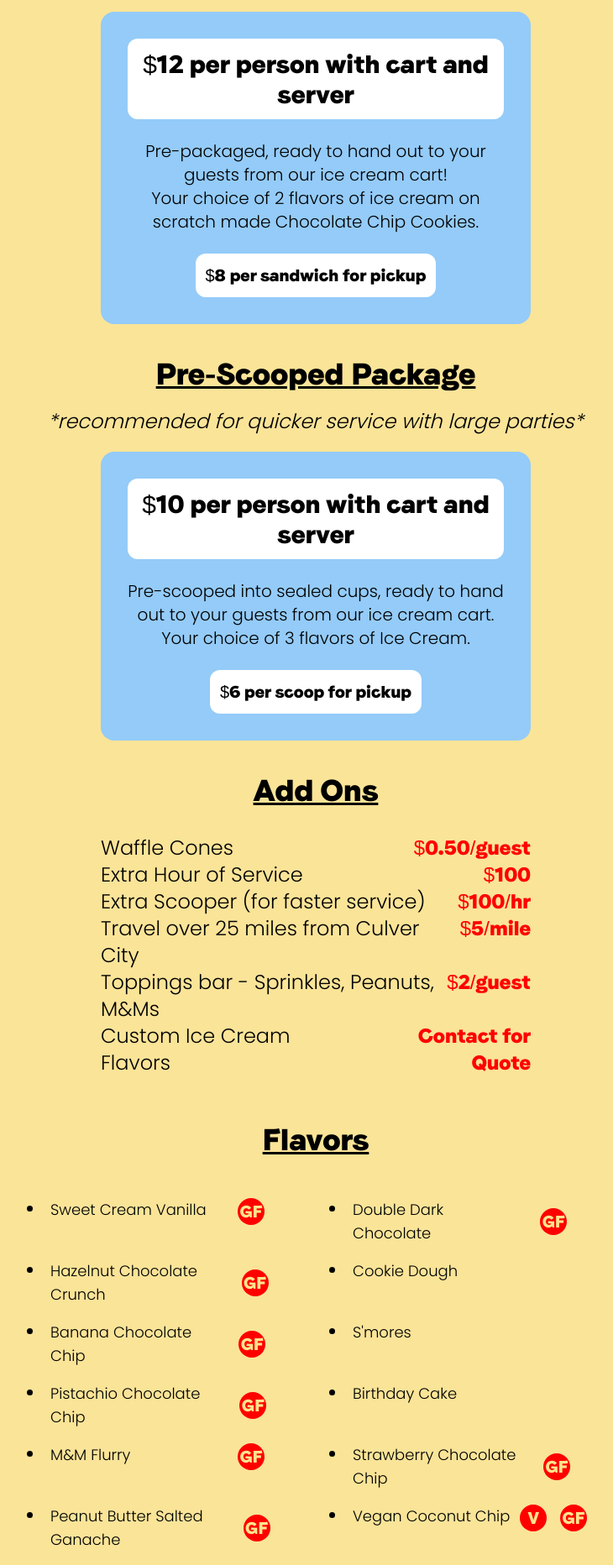
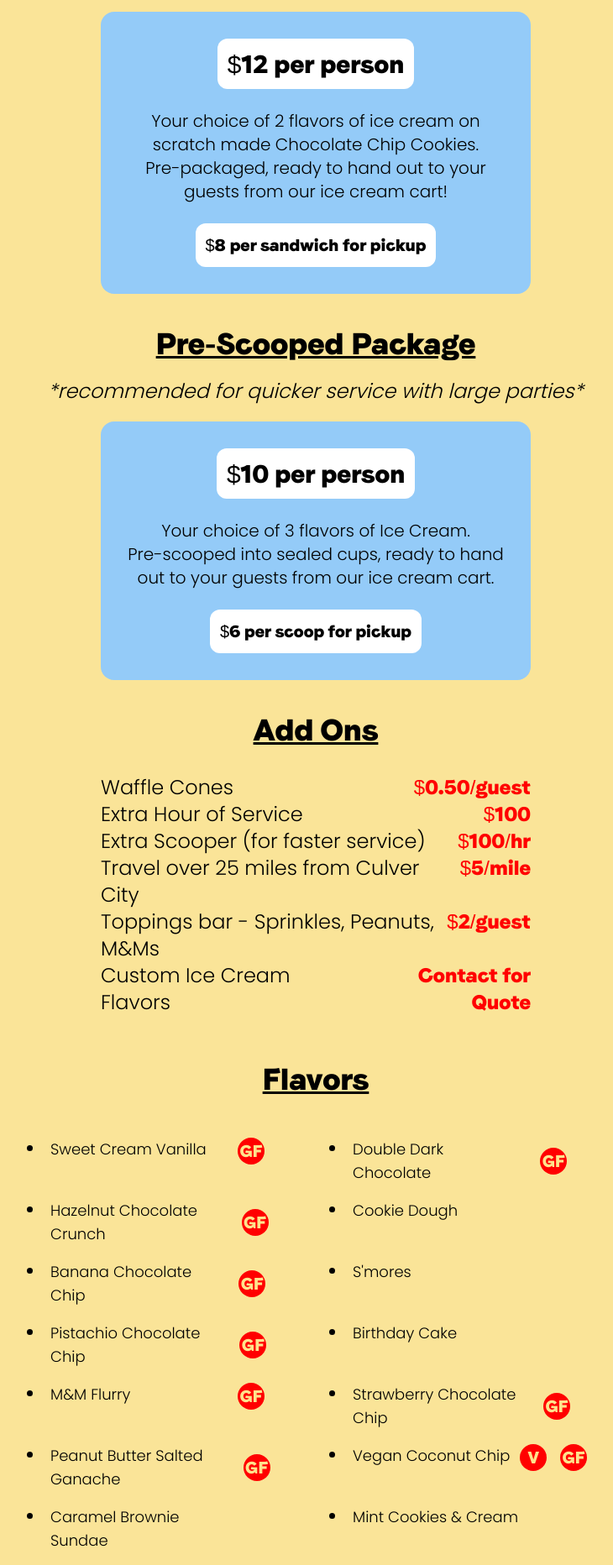
Before and after one commit to nmotamedi/SweetCuteCreamery, a React (Vite) app in the folder sweetcute/: page /catering in a window 1280 px wide. Shown: the part 1066-2930 px from the top of the page at 84% size, without its empty margins (264-994 px from the left). Built offline with nearby package versions, Linux system fonts and the light colour scheme.

Commit message:
Updated copy

```diff
--- a/sweetcute/src/Pages/Catering.tsx
+++ b/sweetcute/src/Pages/Catering.tsx
@@ -114,18 +114,18 @@ export function Catering() {
               <div className="relative w-full h-full rounded-2xl justify-center bg-[#94cbf8] p-2 md:p-5">
                 <div className="w-full text-center flex justify-center p-3">
                   <h3 className="text-black font-FaroVariable text-base md:text-xl xl:text-3xl  bg-white rounded-xl w-fit h-fit p-3">
-                    $12 per person with cart and server
+                    $12 per person
                   </h3>
                 </div>
                 <div className="relative p-3">
                   <ul className="text-black font-PoppinsLight text-sm md:text-lg xl:text-xl text-center">
                     <li>
+                      Your choice of 2 flavors of ice cream on scratch made
+                      Chocolate Chip Cookies.
+                    </li>
+                    <li>
                       Pre-packaged, ready to hand out to your guests from our
                       ice cream cart!
-                    </li>
-                    <li>
-                      Your choice of 2 flavors of ice cream on scratch made
-                      Chocolate Chip Cookies.
                     </li>
                   </ul>
                 </div>
@@ -148,16 +148,16 @@ export function Catering() {
               <div className="relative w-full h-full rounded-2xl bg-[#94cbf8] p-2 md:p-5">
                 <div className="w-full text-center flex justify-center p-3">
                   <h3 className="text-black font-FaroVariable text-base md:text-xl xl:text-3xl  bg-white rounded-xl w-fit h-fit p-3">
-                    $10 per person with cart and server
+                    $10 per person
                   </h3>
                 </div>
                 <div className="relative p-3">
                   <ul className="text-black font-PoppinsLight text-sm md:text-lg xl:text-xl text-center">
+                    <li>Your choice of 3 flavors of Ice Cream.</li>
                     <li>
                       Pre-scooped into sealed cups, ready to hand out to your
                       guests from our ice cream cart.
                     </li>
-                    <li>Your choice of 3 flavors of Ice Cream.</li>
                   </ul>
                 </div>
                 <div className="w-full text-center flex justify-center p-3">
@@ -228,6 +228,16 @@ export function Catering() {
                     </li>
                   );
                 })}
+                <li className="my-2 w-1/2 px-4 list-inside">
+                  <div className="inline-flex justify-between w-10/12">
+                    <h4 className="text-base md:text-lg">Seasonal Sorbet</h4>
+                    <div className="flex justify-center sm:justify-left items-center w-1/4 flex-col sm:flex-row">
+                      <div className="inline mx-2">
+                        <DFBullet />
+                      </div>
+                    </div>
+                  </div>
+                </li>
               </ul>
             </div>
             <h2 className="font-FaroVariable text-[#FF0000] text-xl md:text-2xl mb-4">
--- a/sweetcute/src/data.ts
+++ b/sweetcute/src/data.ts
@@ -162,7 +162,6 @@ export const flavors: { foreverFlavors: Flavors[]; sidePieces: Flavors[] } = {
       isVegan: true,
       img: '/flavor_imgs/Strawberry Lemonade (1).png',
       id: 14,
-      isCatering: true,
     },
     {
       title: 'Caramel Brownie Sundae',
```
